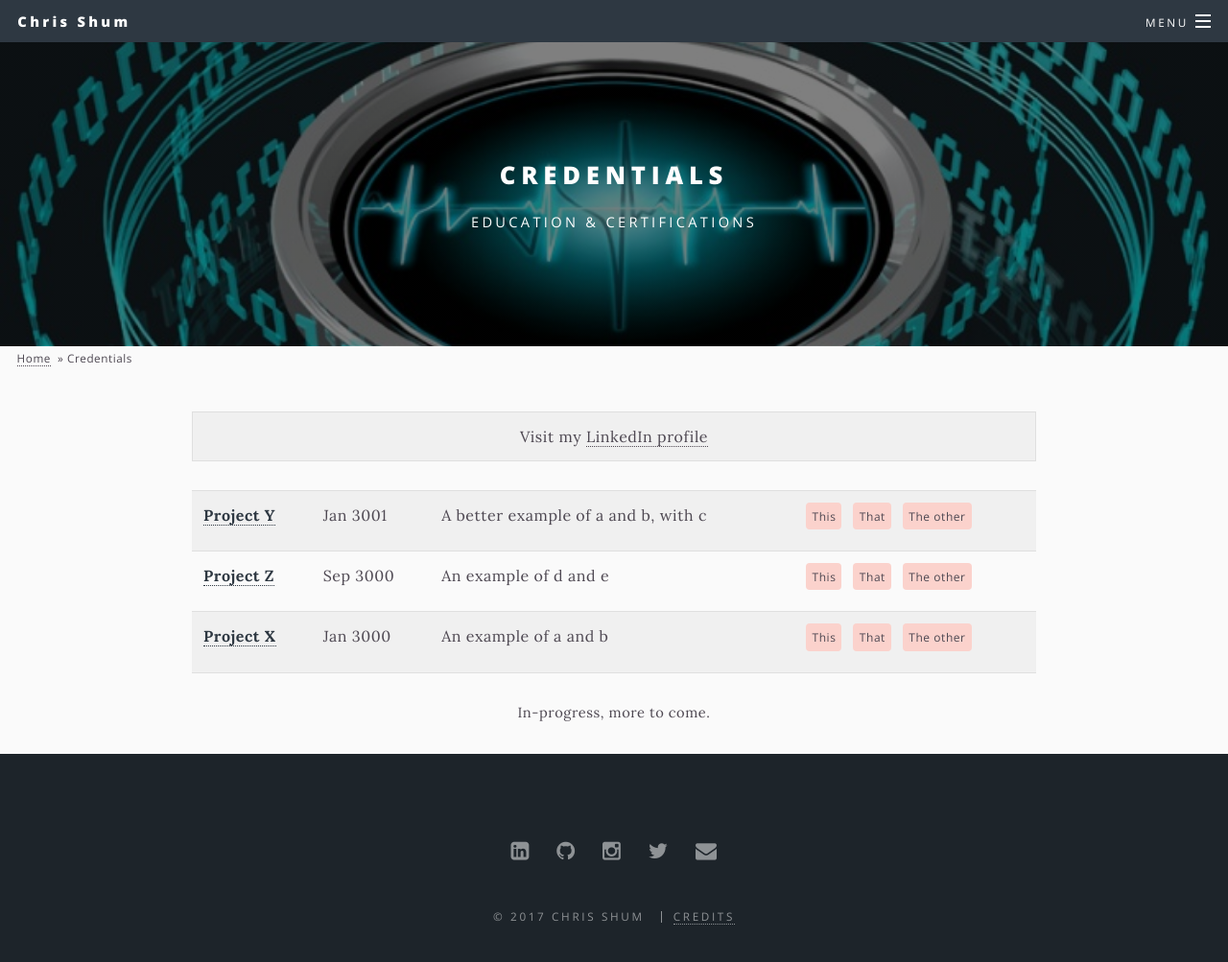
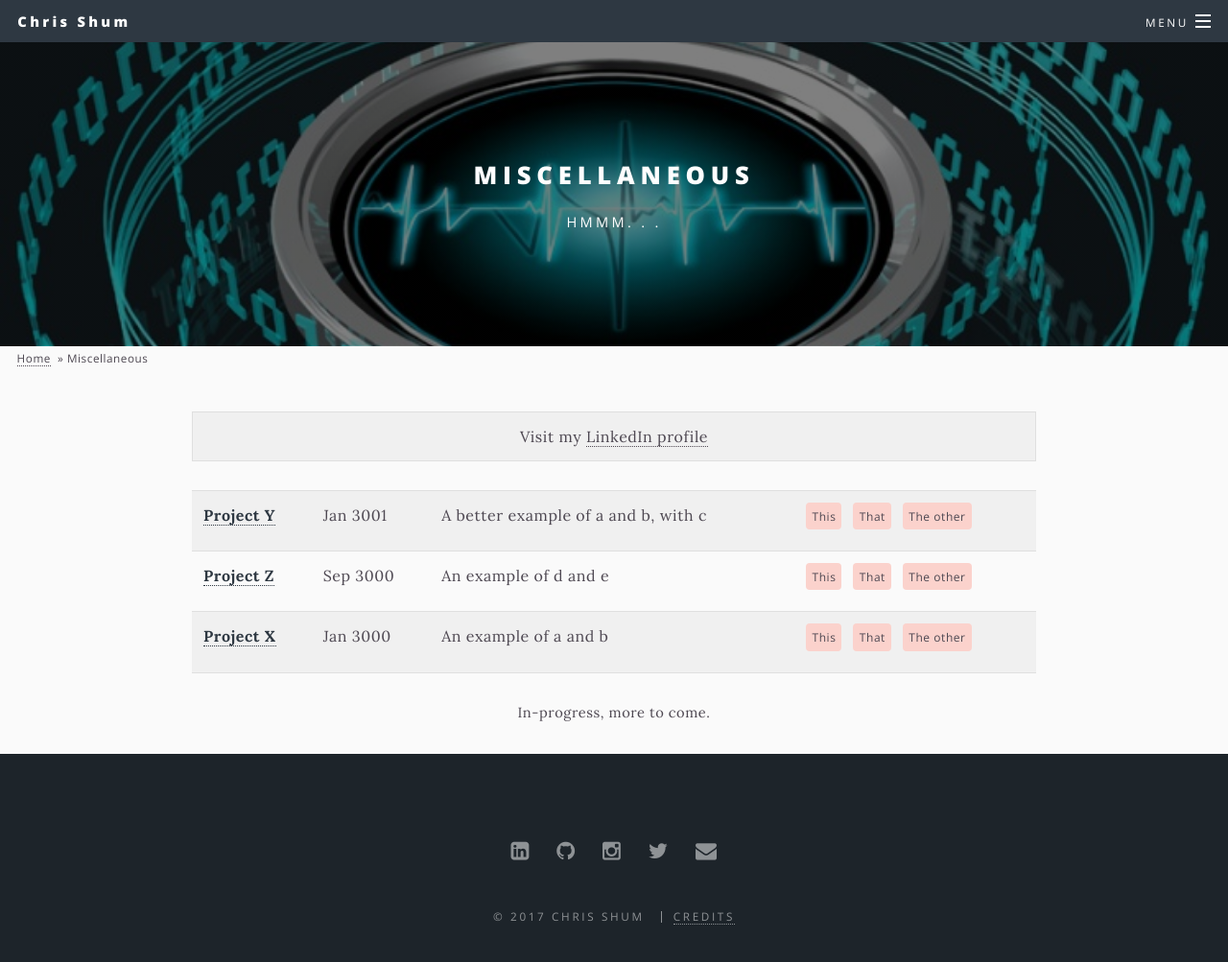
Before and after one commit to chris-shum/chris-shum.github.io, a Jekyll site: the page built from _pages/works.html, in a window 1280 px wide and 1049 px high. Shown: the top 1003 px of the window at 96% size. Built offline with Jekyll 4.4.1, drawn with Linux system fonts in a browser that asks for light colours.

Commit message:
Update works.html

```diff
--- a/_pages/works.html
+++ b/_pages/works.html
@@ -1,8 +1,8 @@
 ---
 key: 1
-title: Credentials
+title: Miscellaneous
 permalink: /works/
-excerpt: Education & Certifications
+excerpt: Hmmm. . .
 image: pic02.jpg
 background-image: pic02.jpg
 ---
```
